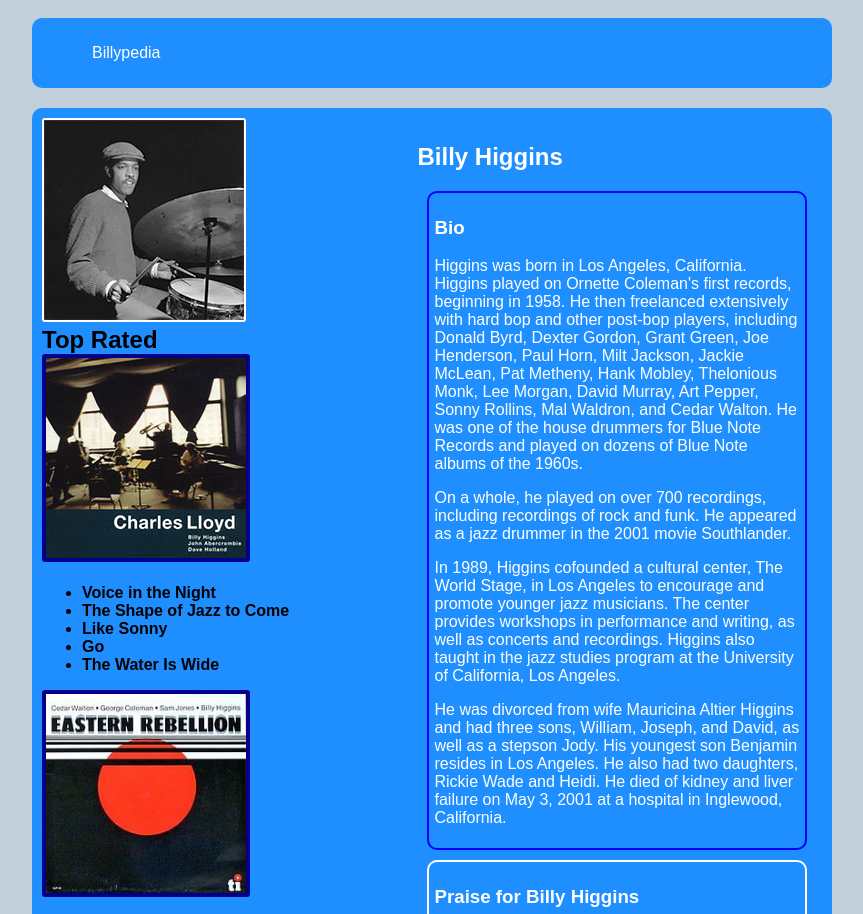
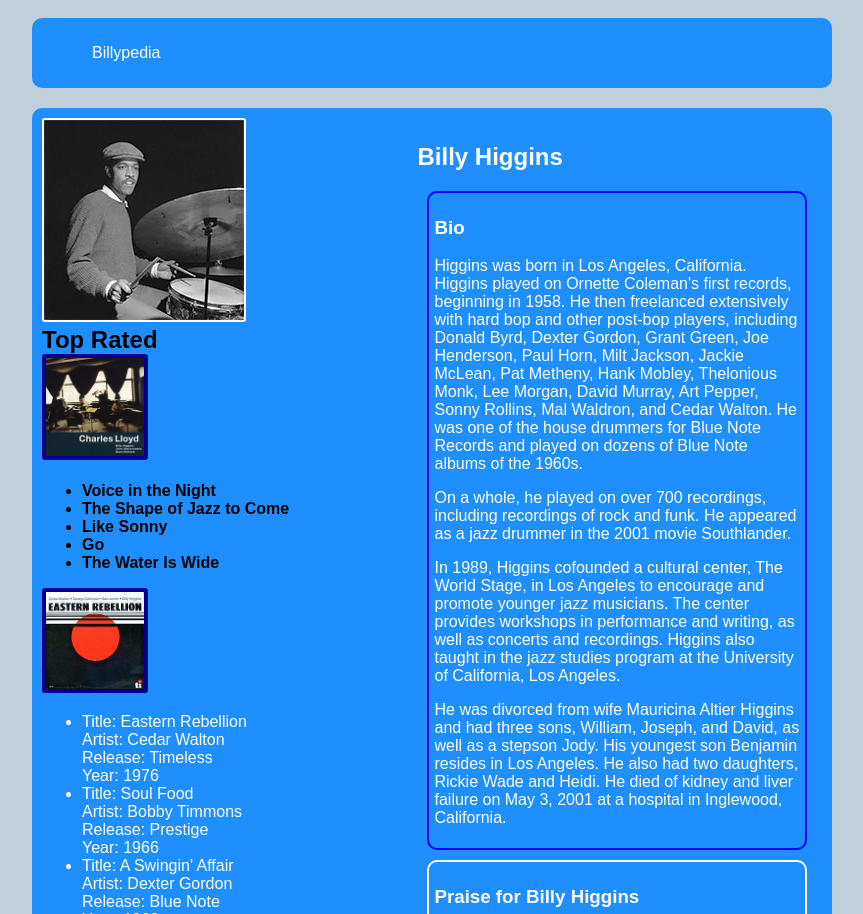
Before and after one commit to aaron-junot/aaron-suarez.github.io, a plain HTML site: page projects/billypedia/index.html in a window 1280 px wide. Shown: the top 914 px of the page, without its empty margins (208-1071 px from the left). Drawn offline with nearby package versions, Linux system fonts and the light colour scheme.

Commit message:
update css again

```diff
--- a/assets/style.css
+++ b/assets/style.css
@@ -154,6 +154,6 @@ main a:visited {
     color: #454545;
   }
 
-#top-rated-image #recording-image{
+#top-rated-image, #recording-image{
   width: 30%;
 }
```
